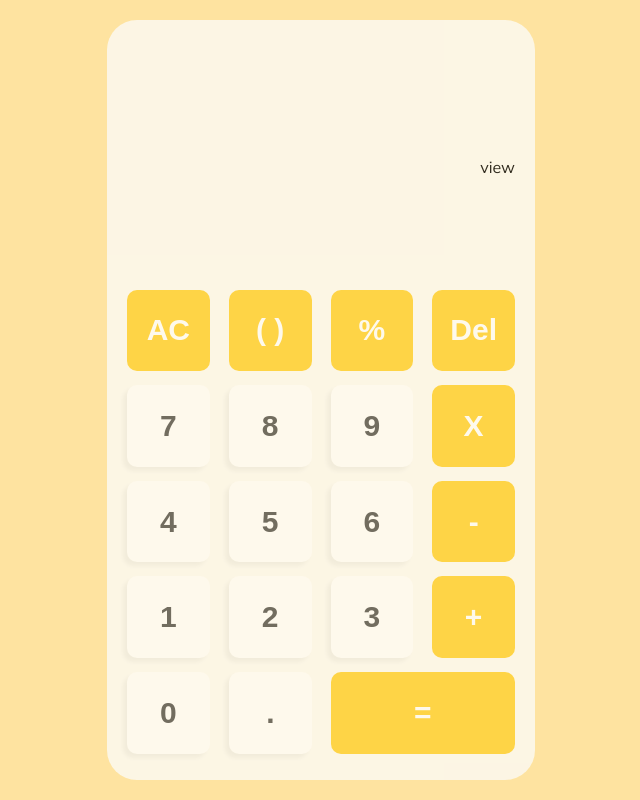
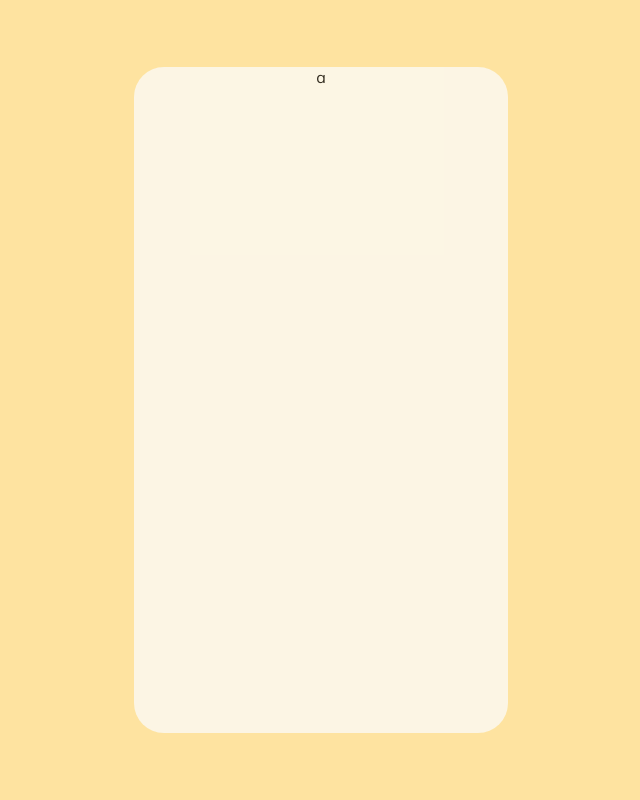
Before and after one commit to JSouza27/calculator-react, a React (Create React App) app: page / in a window 1280 px wide. Shown: the whole page, without its empty margins (319-959 px from the left). Built offline with nearby package versions, Linux system fonts and the light colour scheme.

Commit message:
refact: add a calculator container in the App

```diff
--- a/src/App.tsx
+++ b/src/App.tsx
@@ -1,12 +1,11 @@
 import React from 'react';
-import GlobalStyle from './assets/css/GlobalStyle';
-import Calculator from './pages/Calculator';
-import AppWrapper from './Style';
+import GlobalStyle from './css/GlobalStyle';
+import { AppWrapper, AppContainer } from './Style';
 
 const App = () => (
   <AppWrapper className="App">
+    <AppContainer>a</AppContainer>
     <GlobalStyle />
-    <Calculator />
   </AppWrapper>
 );
 
--- a/src/Style.ts
+++ b/src/Style.ts
@@ -9,4 +9,25 @@ const AppWrapper = styled.div`
   width: 100vw;
 `;
 
-export default AppWrapper;
+const AppContainer = styled.div`
+  align-items: center;
+  background-color: var(--color-soft-white);
+  display: flex;
+  flex-direction: column;
+  height: 100vh;
+  opacity: 0.8;
+  width: 100vw;
+
+  @media (min-width: 600px) {
+    border-radius: 1.87rem;
+    height: 41.68rem;
+    max-height: 57.8rem;
+    width: 23.43rem;
+    max-width: 26.75rem ;
+  }
+`;
+
+export {
+  AppWrapper,
+  AppContainer,
+};
```
Also changed, not shown: src/css/GlobalStyle.ts (renamed from src/assets/css/GlobalStyle.ts).
